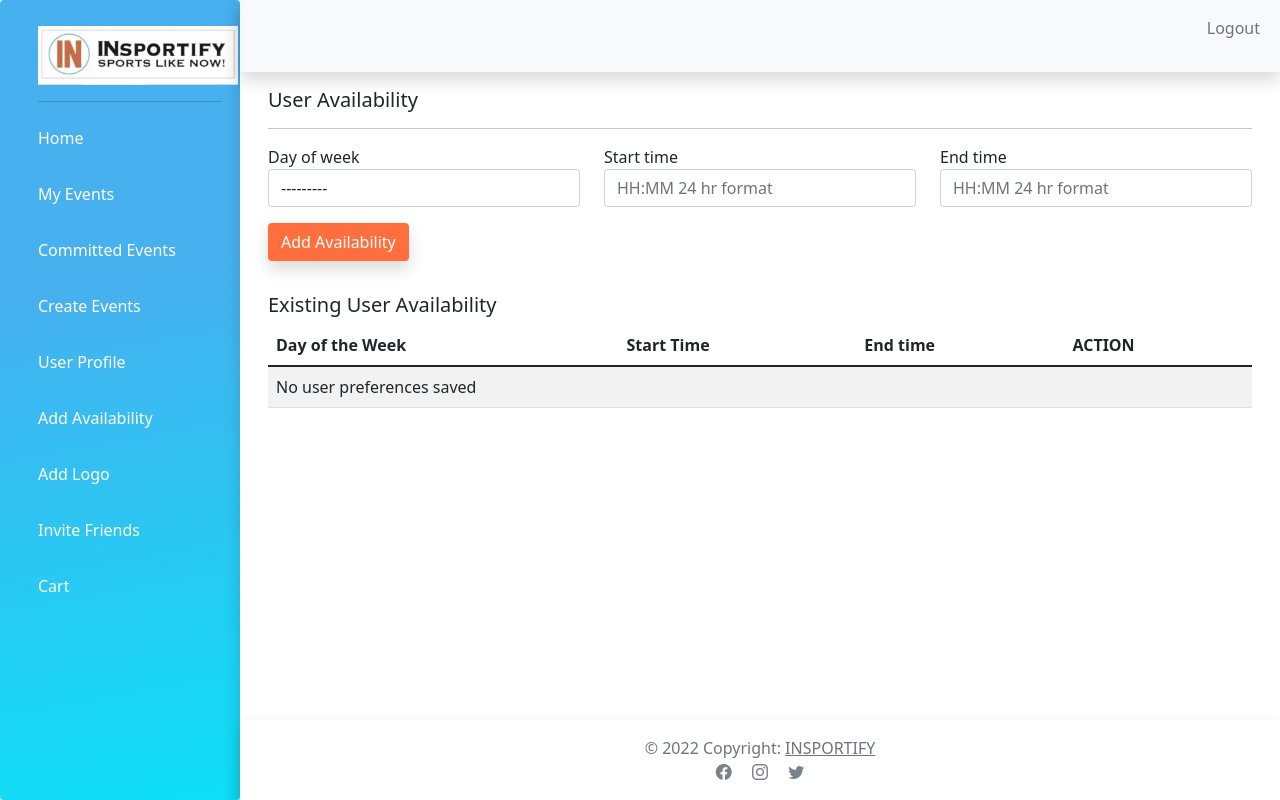
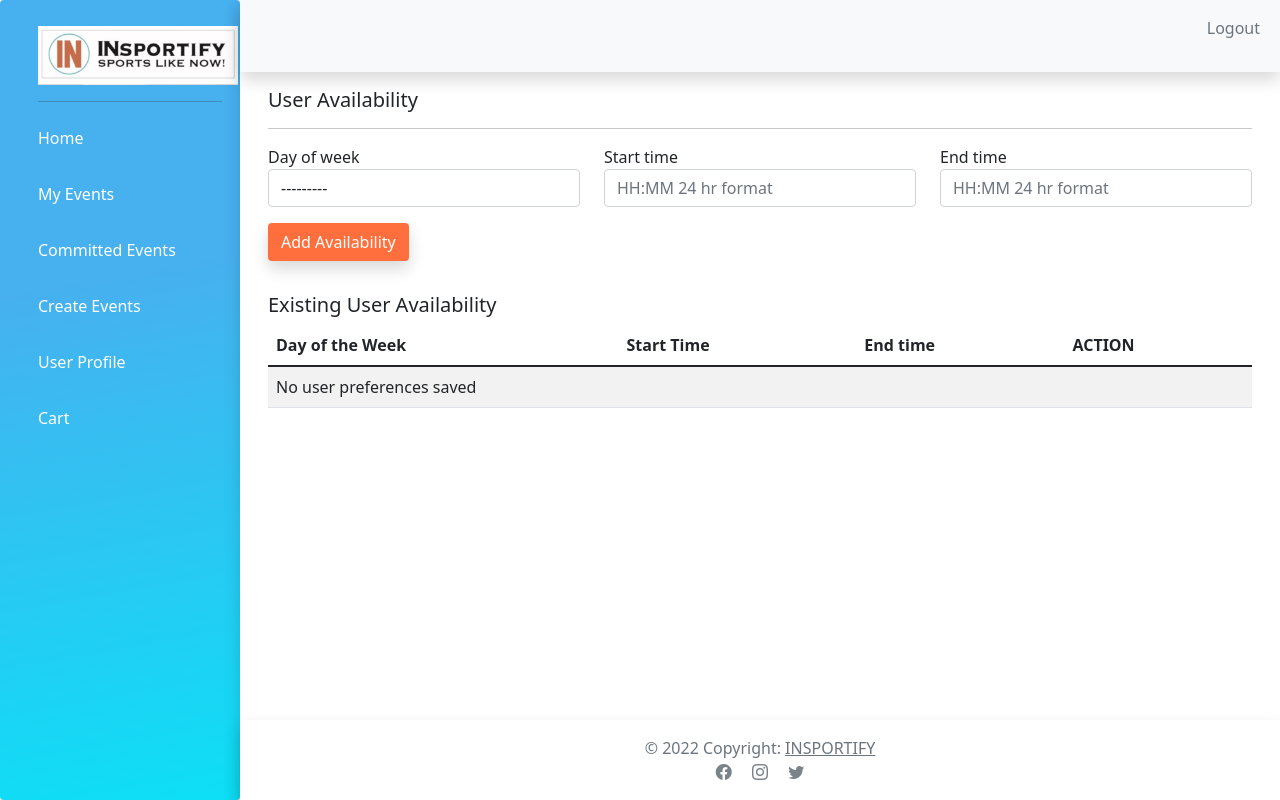
Before and after one commit to roshandeep/Insportify, a Django app: page /notifications/ in a window 1280 px wide. Run offline with Django 3.2, Linux system fonts and the light colour scheme; the visitor is signed in with stand-in values (Sample User, id 1); data comes from the database, SQL or seed files in the repository; data that the repository does not hold is empty; some libraries are stand-ins or nearby versions.

Commit message:
Hide Links

```diff
--- a/EventsApp/templates/base.html
+++ b/EventsApp/templates/base.html
@@ -67,24 +67,24 @@
                 </a>
             </li>
             {% endif %}
-            <li class="nav-item">
-                <a class="nav-link link-secondary text-white" href="{% url 'EventsApp:add_availability' %}"
-                   {% if request.path == '/add_availability/' %} style="font-weight:bold" {% endif %}>
-                <p>Add Availability</p>
-                </a>
-            </li>
-            <li class="nav-item">
-                <a class="nav-link link-secondary text-white" href="{% url 'EventsApp:logo_upload' %}"
-                   {% if request.path == '/upload/' %} style="font-weight:bold" {% endif %}>
-                <p>Add Logo</p>
-                </a>
-            </li>
-            <li class="nav-item">
-                <a class="nav-link link-secondary text-white" href="/invite/"
-                   {% if request.path == '/invite/' %} style="font-weight:bold" {% endif %}>
-                <p>Invite Friends</p>
-                </a>
-            </li>
+<!--            <li class="nav-item">-->
+<!--                <a class="nav-link link-secondary text-white" href="{% url 'EventsApp:add_availability' %}"-->
+<!--                   {% if request.path == '/add_availability/' %} style="font-weight:bold" {% endif %}>-->
+<!--                <p>Add Availability</p>-->
+<!--                </a>-->
+<!--            </li>-->
+<!--            <li class="nav-item">-->
+<!--                <a class="nav-link link-secondary text-white" href="{% url 'EventsApp:logo_upload' %}"-->
+<!--                   {% if request.path == '/upload/' %} style="font-weight:bold" {% endif %}>-->
+<!--                <p>Add Logo</p>-->
+<!--                </a>-->
+<!--            </li>-->
+<!--            <li class="nav-item">-->
+<!--                <a class="nav-link link-secondary text-white" href="/invite/"-->
+<!--                   {% if request.path == '/invite/' %} style="font-weight:bold" {% endif %}>-->
+<!--                <p>Invite Friends</p>-->
+<!--                </a>-->
+<!--            </li>-->
             <li class="nav-item">
                 <a class="nav-link link-secondary text-white" href="{% url 'EventsApp:cart_summary' %}"
                    {% if request.path == '/cart_summary/' %} style="font-weight:bold" {% endif %}>
--- a/EventsApp/views.py
+++ b/EventsApp/views.py
@@ -595,7 +595,6 @@ def get_recommended_events(request):
 def format_time(events):
     for event in events:
         if event.datetimes:
-            print(event.datetimes)
             time = event.datetimes.split("-")
             start_time = datetime.strptime(time[0].strip(), '%m/%d/%Y %I:%M %p').time()
             end_time = datetime.strptime(time[-1].strip(), '%m/%d/%Y %I:%M %p').time()
--- a/UserRegister/templates/registration/individual_view.html
+++ b/UserRegister/templates/registration/individual_view.html
@@ -169,6 +169,7 @@
                     </div>
                 </div>
             </fieldset>
+
         </form>
     </div>
 </div>
```
